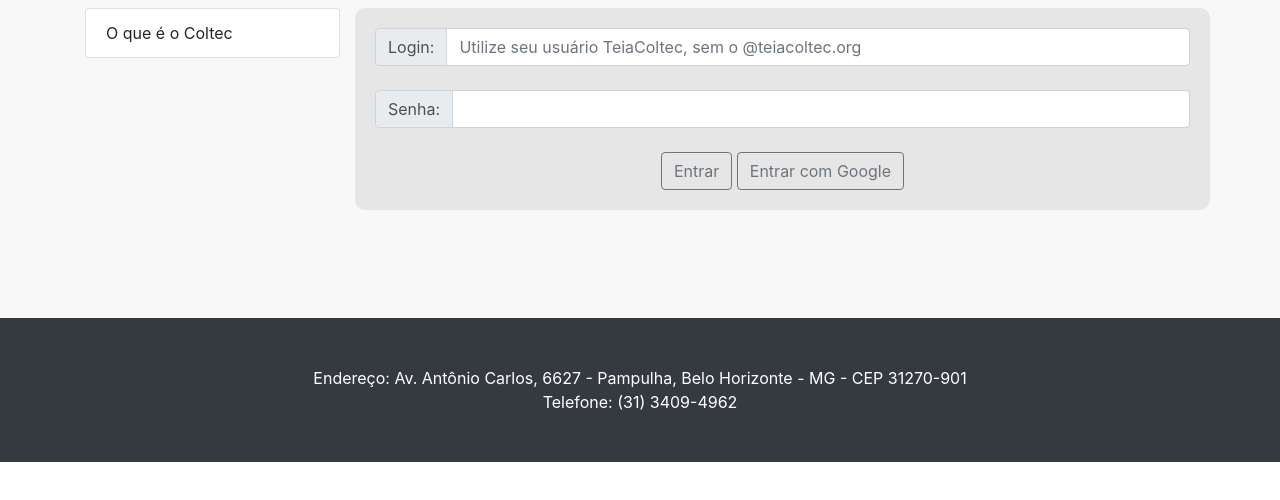
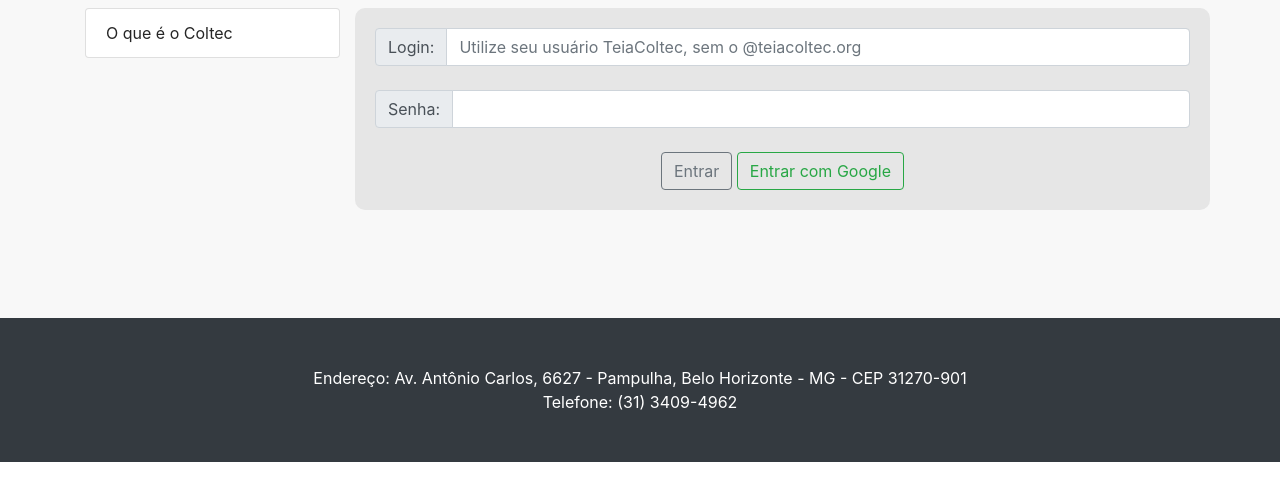
Before and after one commit to teiacoltec/teiacoltec.github.io, a plain HTML site: page index.html in a window 1280 px wide. Shown: the part 178-678 px from the top of the page. Drawn offline with Linux system fonts and the light colour scheme.

Commit message:
Teste de login com o Google

```diff
--- a/index.html
+++ b/index.html
@@ -158,7 +158,7 @@
                 		<div class="text-center">
                 			<input type="submit" name="enviar" class="btn btn-outline-secondary" value="Entrar">
 
-                            <input type="submit" name="enviar" class="btn btn-outline-secondary g-signin2" value="Entrar com Google">
+                            <input type="submit" name="enviar" class="btn btn-outline-success g-signin2" value="Entrar com Google">
 
                             <!-- <div class="g-signin2" align="center" data-onsuccess="onSignIn"></div> -->
             			</div>
```
